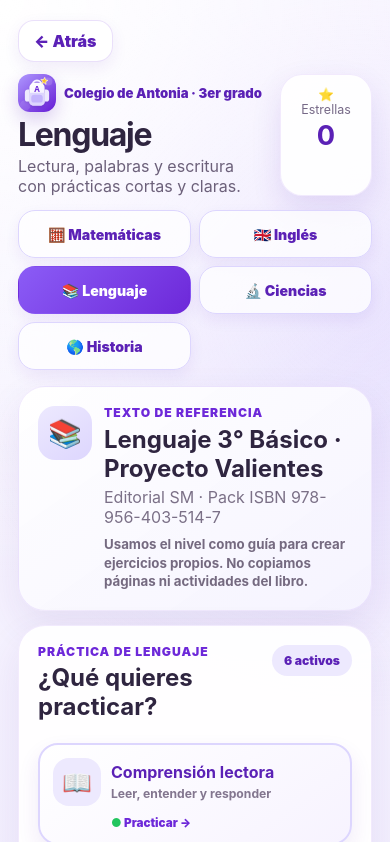
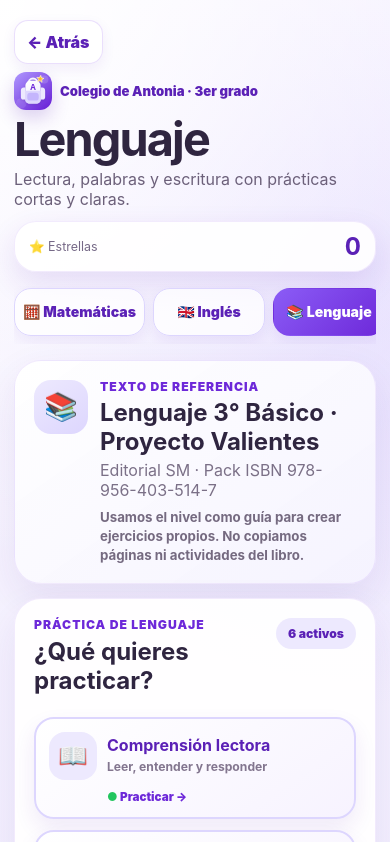
Before and after one commit to solrac031ch-prog/colegio-antonia, a website: page language.html in a window 390 px wide. Shown: the top 842 px of the page. Drawn offline with Linux system fonts and the light colour scheme.

Commit message:
Optimiza Lenguaje para iOS Android y Windows

```diff
--- a/language.html
+++ b/language.html
@@ -4,23 +4,30 @@
   <meta charset="utf-8" />
   <meta name="viewport" content="width=device-width, initial-scale=1, viewport-fit=cover" />
   <meta name="theme-color" content="#7C3AED" />
+  <meta name="color-scheme" content="light" />
+  <meta name="mobile-web-app-capable" content="yes" />
+  <meta name="apple-mobile-web-app-capable" content="yes" />
+  <meta name="apple-mobile-web-app-title" content="Colegio Antonia" />
+  <meta name="apple-mobile-web-app-status-bar-style" content="default" />
+  <meta name="format-detection" content="telephone=no" />
   <meta name="description" content="Colegio de Antonia: práctica complementaria de Lenguaje 3° Básico, Proyecto Valientes." />
-  <link rel="manifest" href="manifest.webmanifest?v=15" />
-  <link rel="icon" href="logo-antonia.svg?v=15" type="image/svg+xml" />
-  <link rel="apple-touch-icon" href="logo-antonia.svg?v=15" />
-  <link rel="stylesheet" href="styles.css?v=15" />
-  <link rel="stylesheet" href="english.css?v=15" />
+  <link rel="manifest" href="manifest.webmanifest?v=16" />
+  <link rel="icon" href="logo-antonia.svg?v=16" type="image/svg+xml" />
+  <link rel="apple-touch-icon" href="logo-antonia.svg?v=16" />
+  <link rel="stylesheet" href="styles.css?v=16" />
+  <link rel="stylesheet" href="english.css?v=16" />
+  <link rel="stylesheet" href="platform.css?v=16" />
   <title>Lenguaje · Colegio de Antonia</title>
 </head>
 <body>
   <main class="app-shell">
     <div class="app-back-row"><button class="app-back-button" type="button" data-app-back data-fallback="index.html" aria-label="Volver a la pantalla anterior">← Atrás</button></div>
     <header class="hero english-hero">
-      <div class="hero-copy"><div class="brand-line"><img class="brand-logo" src="logo-antonia.svg?v=15" alt="Logo Colegio de Antonia" /><p class="eyebrow">Colegio de Antonia · 3er grado</p></div><h1>Lenguaje</h1><p class="subtitle">Lectura, palabras y escritura con prácticas cortas y claras.</p></div>
+      <div class="hero-copy"><div class="brand-line"><img class="brand-logo" src="logo-antonia.svg?v=16" alt="Logo Colegio de Antonia" /><p class="eyebrow">Colegio de Antonia · 3er grado</p></div><h1>Lenguaje</h1><p class="subtitle">Lectura, palabras y escritura con prácticas cortas y claras.</p></div>
       <div class="score-card" aria-label="Progreso de Lenguaje"><span>⭐ Estrellas</span><strong id="languageStars">0</strong></div>
     </header>
     <nav class="subject-switcher" aria-label="Asignaturas">
-      <a class="subject-link" href="index.html?v=15">🧮 Matemáticas</a><a class="subject-link" href="english.html?v=15">🇬🇧 Inglés</a><span class="subject-link active">📚 Lenguaje</span><a class="subject-link" href="science.html?v=15">🔬 Ciencias</a><a class="subject-link" href="history.html?v=15">🌎 Historia</a>
+      <a class="subject-link" href="index.html?v=16">🧮 Matemáticas</a><a class="subject-link" href="english.html?v=16">🇬🇧 Inglés</a><span class="subject-link active" aria-current="page">📚 Lenguaje</span><a class="subject-link" href="science.html?v=16">🔬 Ciencias</a><a class="subject-link" href="history.html?v=16">🌎 Historia</a>
     </nav>
     <section id="languageHome" class="english-view active">
       <div class="panel book-card"><div class="book-icon" aria-hidden="true">📚</div><div><p class="section-kicker">Texto de referencia</p><h2>Lenguaje 3° Básico · Proyecto Valientes</h2><p class="muted">Editorial SM · Pack ISBN 978-956-403-514-7</p><p class="book-note">Usamos el nivel como guía para crear ejercicios propios. No copiamos páginas ni actividades del libro.</p></div></div>
@@ -30,6 +37,6 @@
     <section id="languageQuiz" class="english-view" aria-live="polite"><div class="quiz-topbar"><button id="languageBackButton" class="ghost-button" type="button">← Lenguaje</button><span id="languageModeLabel" class="pill">Comprensión</span><span id="languageCounter">1 / 10</span></div><div class="quiz-card english-quiz-card"><p id="languagePrompt" class="prompt">Lee y responde.</p><div id="languageQuestion" class="english-question">Texto</div><div id="languageAnswers" class="answers"></div><div id="languageFeedback" class="feedback" role="status" aria-live="polite"></div><button id="languageNextButton" class="primary-button hidden" type="button">Siguiente →</button></div><div class="streak-box">🔥 Racha: <strong id="languageStreak">0</strong></div></section>
     <section id="languageResult" class="english-view"><div class="panel result-panel"><div id="languageResultEmoji" class="result-emoji">🌟</div><h2 id="languageResultTitle">¡Muy bien!</h2><p id="languageResultText"></p><div class="result-score"><span id="languageFinalScore">0</span>/10</div><button id="languageAgainButton" class="primary-button" type="button">Practicar otra vez</button><button id="languageHomeButton" class="secondary-button" type="button">Volver a Lenguaje</button></div></section>
   </main>
-  <script src="language.js?v=15"></script><script src="progress-controls.js?v=15"></script>
+  <script src="language.js?v=16"></script><script src="progress-controls.js?v=16"></script>
 </body>
 </html>
```
